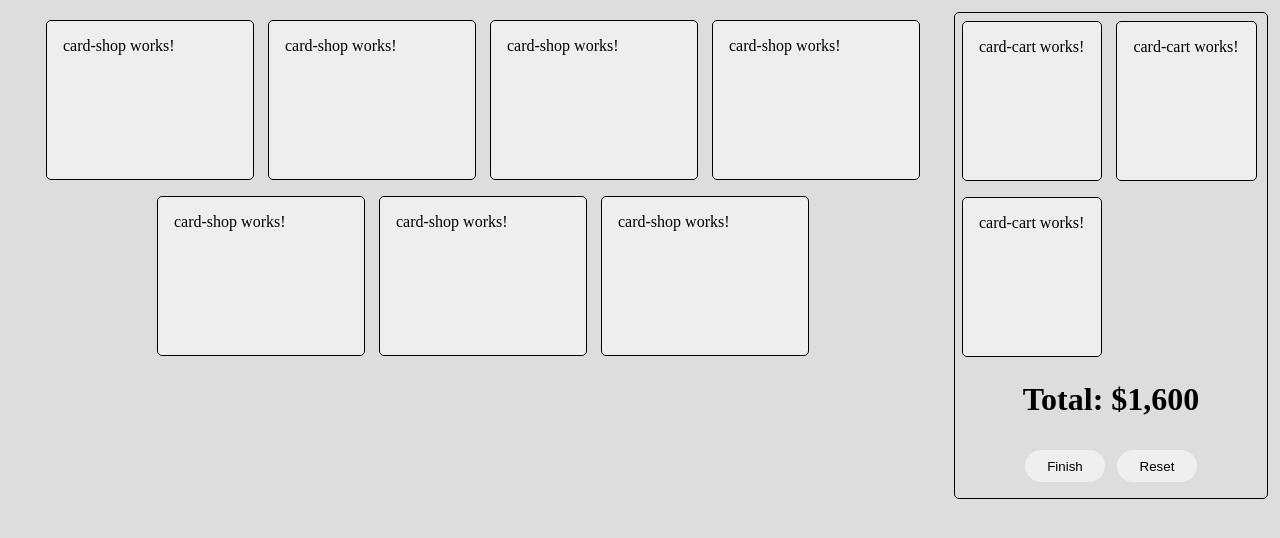
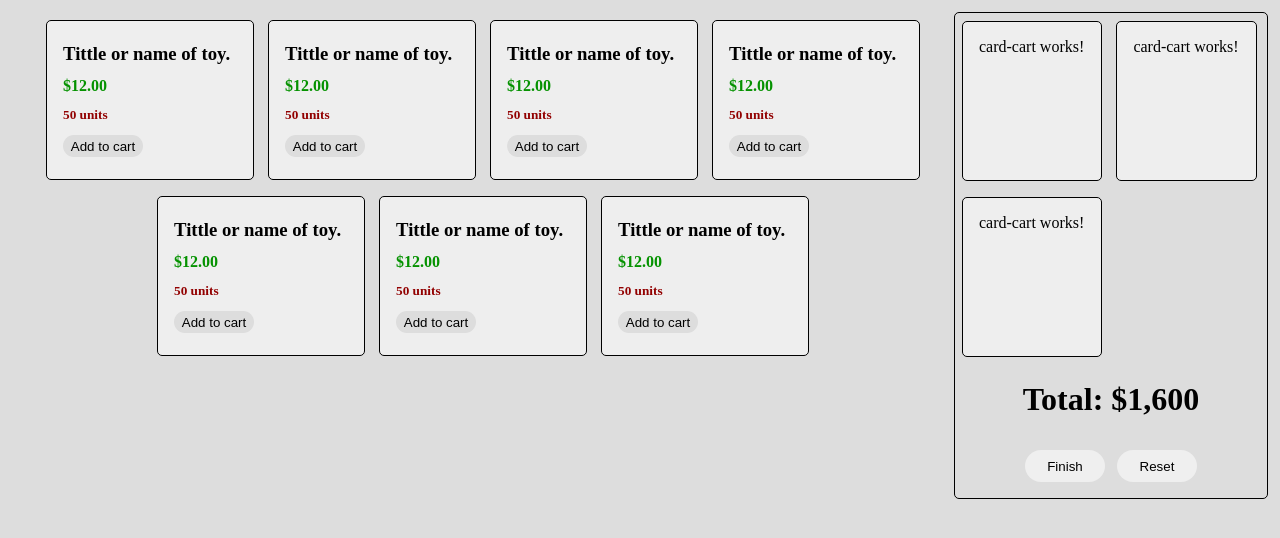
Before and after one commit to VlV-515/demo-shoping-cart, an Angular app: page / in a window 1280 px wide. Shown: the top 538 px of the page. Built offline with nearby package versions, Linux system fonts and the light colour scheme.

Commit message:
style🎨:Add style to card shop

```diff
--- a/src/app/components/card-shop/card-shop.component.css
+++ b/src/app/components/card-shop/card-shop.component.css
@@ -0,0 +1,29 @@
+.container {
+  width: 100%;
+  height: 100%;
+  display: flex;
+  flex-direction: column;
+  justify-content: center;
+}
+.container > * {
+  margin: 6px 0;
+}
+h4 {
+  color: rgb(5, 146, 0);
+}
+h5 {
+  color: rgb(146, 0, 0);
+}
+button {
+  margin: 0 6px;
+  width: 5rem;
+  height: 2rem;
+  border-radius: 30px;
+  outline: none;
+  border-style: none;
+  cursor: pointer;
+  background-color: #ddd;
+}
+button:hover {
+  opacity: 70%;
+}
--- a/src/app/components/card-shop/card-shop.component.html
+++ b/src/app/components/card-shop/card-shop.component.html
@@ -1 +1,6 @@
-<p>card-shop works!</p>
+<div class="container">
+  <h3>Tittle or name of toy.</h3>
+  <h4>$12.00</h4>
+  <h5>50 units</h5>
+  <button>Add to cart</button>
+</div>
```
